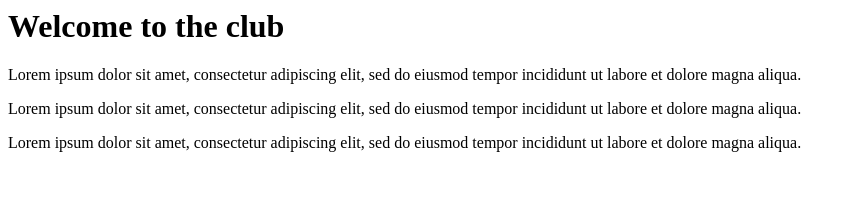
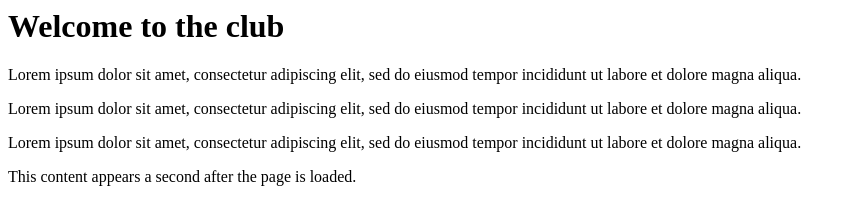
Before and after one commit to kcsollis/website, a plain HTML site: page index.html in a window 1280 px wide. Shown: the whole page, without its empty margins (0-856 px from the left). Drawn offline with Linux system fonts and the light colour scheme.

Commit message:
Update index.html

```diff
--- a/index.html
+++ b/index.html
@@ -3,11 +3,34 @@
     <meta charset="UTF-8">
     <meta name="viewport" content="width=device-width, initial-scale=1.0">
     <title>Document</title>
+    <style>
+        /* Hide content initially */
+        #content {
+            display: none;
+        }
+    </style>
 </head>
 <body>
     <h1>Welcome to the club</h1>
     <p>Lorem ipsum dolor sit amet, consectetur adipiscing elit, sed do eiusmod tempor incididunt ut labore et dolore magna aliqua.</p>
     <p>Lorem ipsum dolor sit amet, consectetur adipiscing elit, sed do eiusmod tempor incididunt ut labore et dolore magna aliqua.</p>
     <p>Lorem ipsum dolor sit amet, consectetur adipiscing elit, sed do eiusmod tempor incididunt ut labore et dolore magna aliqua.</p>
+
+    <script>
+        // Function to display content after a delay
+        function showContent() {
+            var content = document.getElementById('content');
+            content.style.display = 'block';
+        }
+
+        // Call the function after a delay (e.g., 1 second)
+        setTimeout(showContent, 1000);
+    </script>
+
+    <!-- Content to be displayed after a delay -->
+    <div id="content">
+        <!-- Your content goes here -->
+        <p>This content appears a second after the page is loaded.</p>
+    </div>
 </body>
 </html>
```
